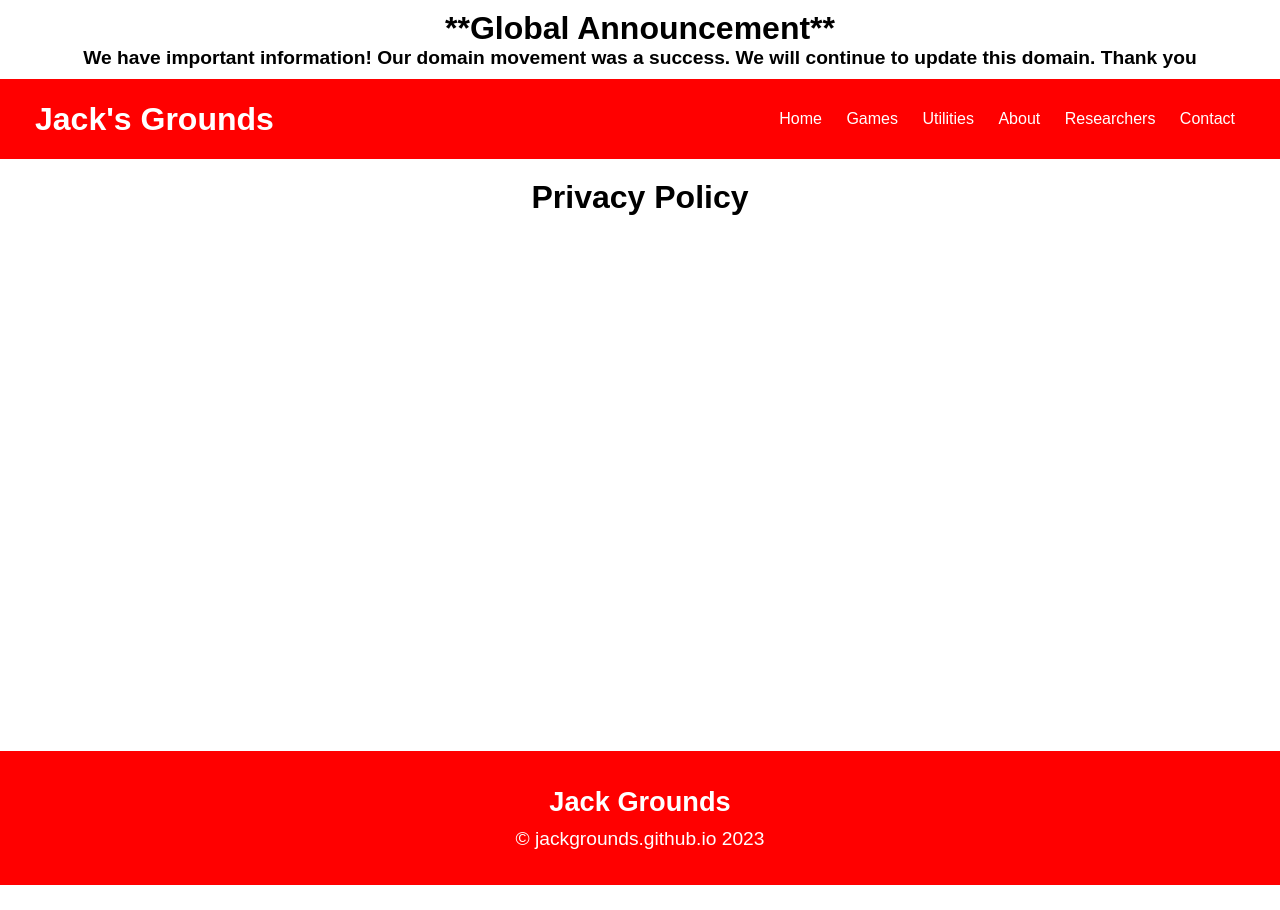
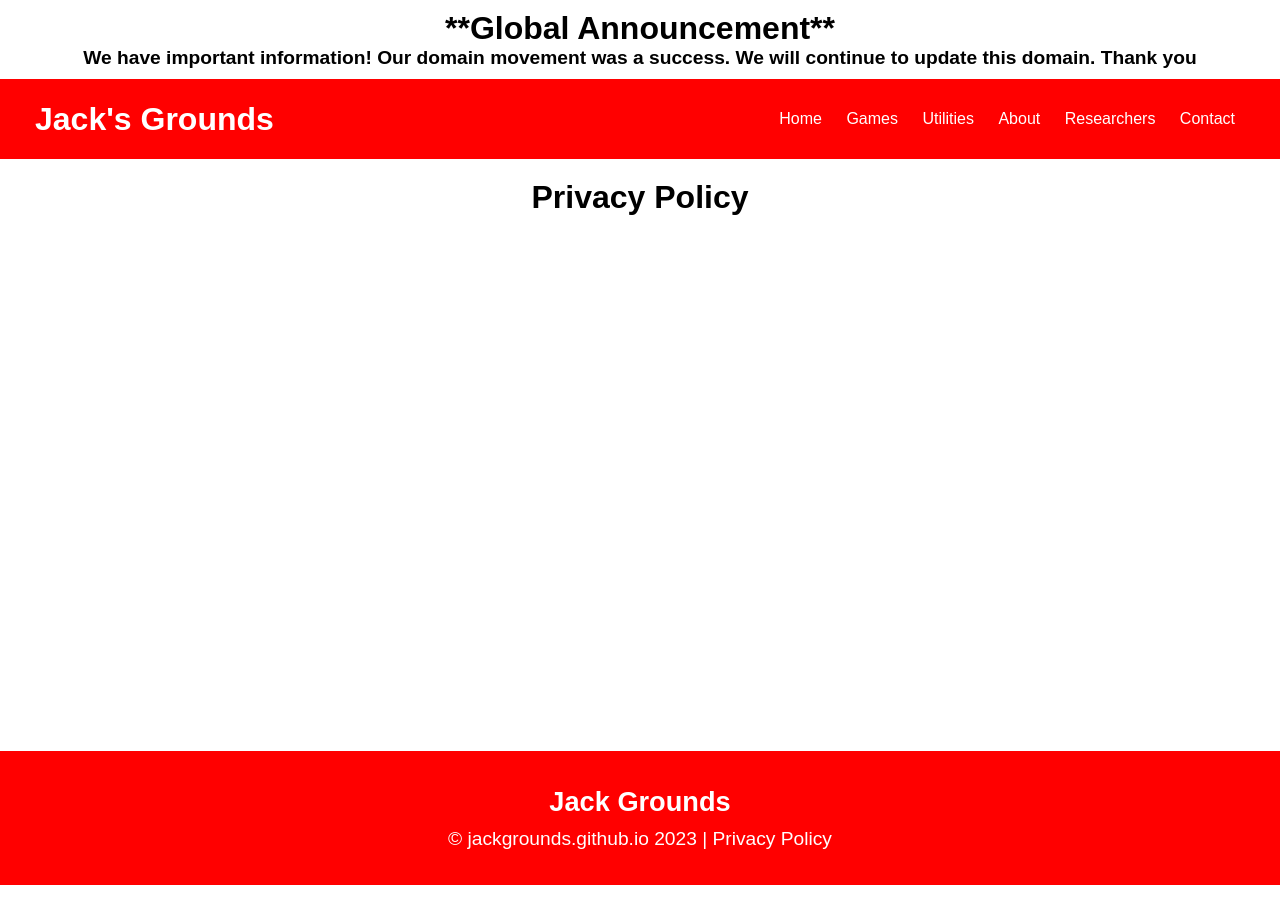
Before and after one commit to JackGrounds/jackgrounds.github.io, a plain HTML site: page privacy-policy.html in a window 1280 px wide. Drawn offline with Linux system fonts and the light colour scheme.

Commit message:
Update privacy-policy.html

```diff
--- a/privacy-policy.html
+++ b/privacy-policy.html
@@ -38,7 +38,7 @@
 
         <footer>
             <h1>Jack Grounds</h1>
-            <p>© jackgrounds.github.io 2023</p>
+            <p>© jackgrounds.github.io 2023 | <a style="text-decoration: none; color: #fff;" href="#">Privacy Policy</a></p>
         </footer>
 
 
```
